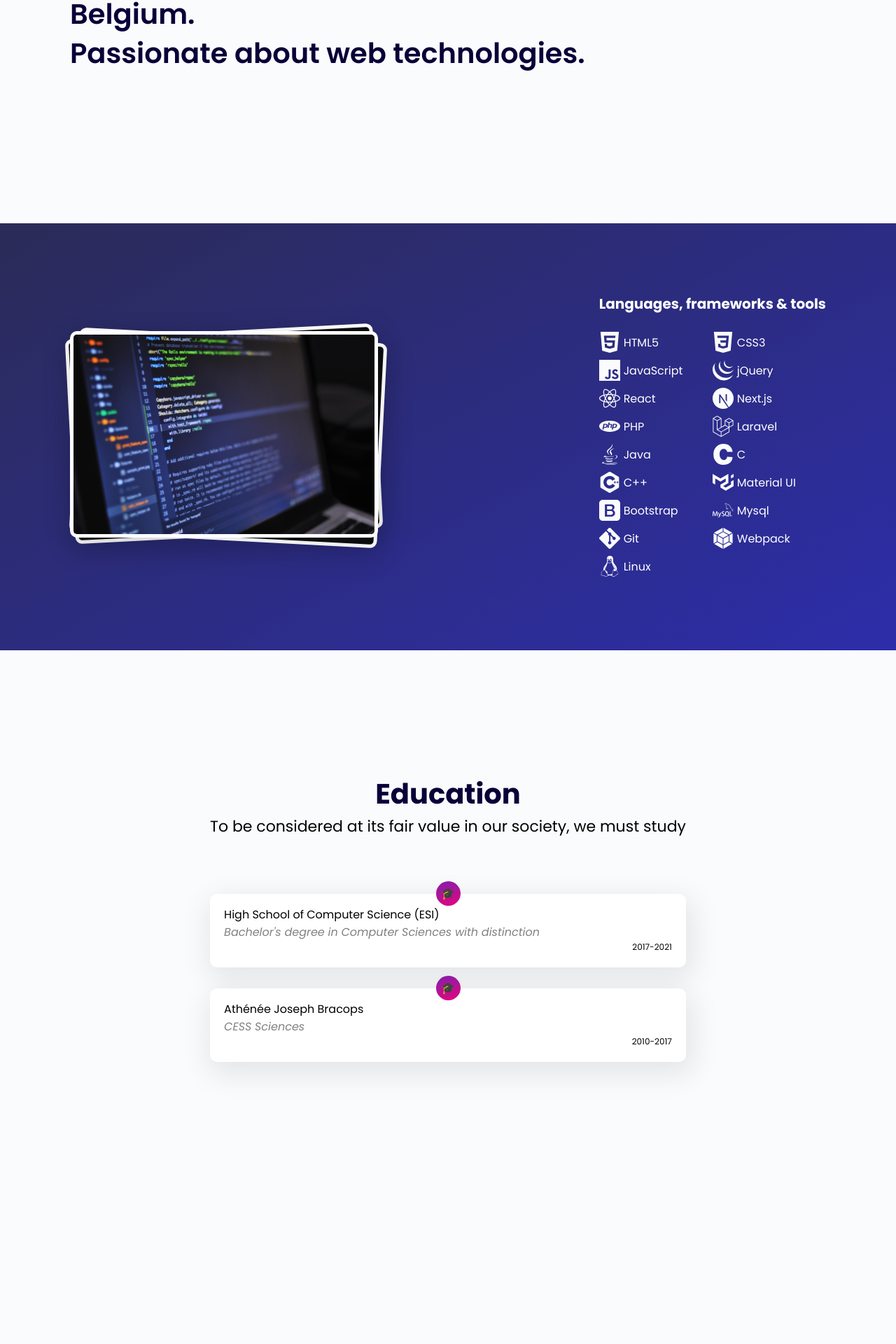
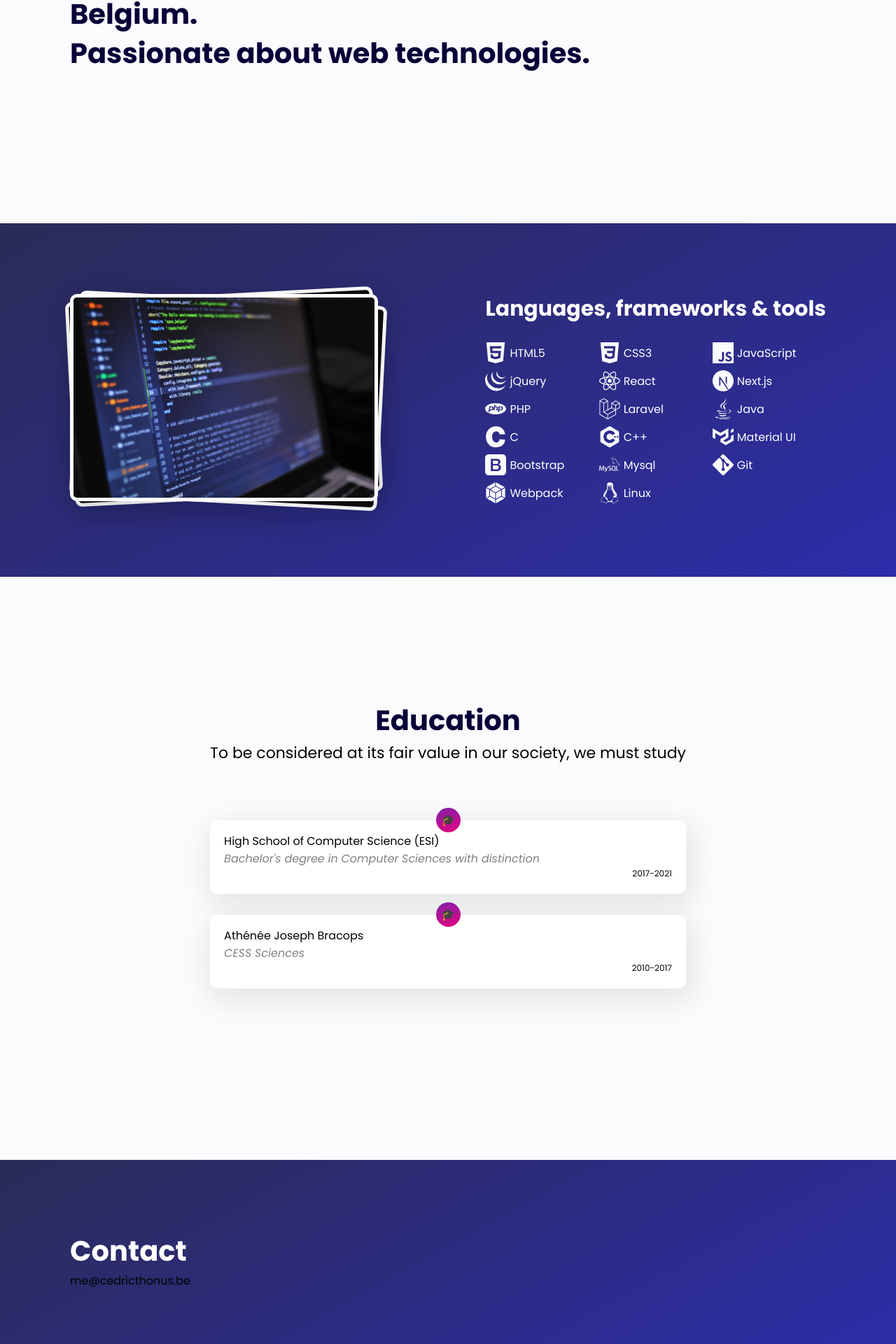
Before and after one commit to cedreams/portfolio, a Next.js app: page / in a window 1280 px wide. Shown: the part 359-2279 px from the top of the page at 70% size. Before the commit the page ends 2021 px from the top, so only its background shows below. Built offline with nearby package versions, Linux system fonts and the light colour scheme.

Commit message:
Clean duplicate

```diff
--- a/src/components/About.tsx
+++ b/src/components/About.tsx
@@ -1,7 +1,7 @@
 export default function About() {
 
     return (
-        <div className="about-content">
+        <div className="about-content title">
                     Junior full stack developer based in Brussels, Belgium.<br />
                     Passionate about web technologies.
         </div>
--- a/src/components/Contact.tsx
+++ b/src/components/Contact.tsx
@@ -1,6 +1,10 @@
 export default function Contact() {
     return (
-        <>
-        </>
+        <div id="contact" className="contact-content">
+            <div className="contact-title title">Contact</div>
+            <div className="contact-desc"></div>
+            <div className="contact-mail">me@cedricthonus.be</div>
+            <div className="contact-github"></div>
+        </div>
     );
 }
--- a/src/components/Education/index.tsx
+++ b/src/components/Education/index.tsx
@@ -4,7 +4,7 @@ export default function Education() {
     return (
         <div id="education" className="education-content">
             <div>
-                <div className="education-title">Education</div>
+                <div className="education-title title">Education</div>
                 <div className="education-desc">To be considered at its fair value in our society, we must study</div>
                 <EducationItem
                     place="High School of Computer Science (ESI)"
--- a/src/components/Skills.tsx
+++ b/src/components/Skills.tsx
@@ -4,20 +4,18 @@ import blurFadeOut from "../animations/blurFadeOut";
 
 export default function Skills() {
     return (
-
         <div id="skills" className="skills-content">
             <Reveal keyframes={blurFadeOut} triggerOnce={true} duration={1500}>
             <div className="skills-content-stack-skelet">
-                    <Reveal keyframes={blurFadeOut} triggerOnce={true} duration={1500} >
+                <Reveal keyframes={blurFadeOut} triggerOnce={true} duration={2000} >
                     <img className="skills-content-image "src="assets/images/expo-code.jpeg" />
                 </Reveal>
             </div>
             </Reveal>
             <div className="skills-body">
                 <Fade keyframes={fadeInUp} triggerOnce={true}>
-                        <div className="skills-body-title">Languages, frameworks &amp; tools</div>
+                    <div className="skills-body-title title">Languages, frameworks &amp; tools</div>
                 </Fade>
-
                 <div className="skills-body-list">
                     <ul>
                     <Fade keyframes={fadeInUp} triggerOnce={true} cascade={true} duration={100} fraction={0}>
@@ -41,9 +39,7 @@ export default function Skills() {
                     </Fade>
                     </ul>
                 </div>
-
             </div>
          </div>
-
     );
 }
--- a/src/pages/index.tsx
+++ b/src/pages/index.tsx
@@ -10,7 +10,6 @@ import fadeInDown from "../animations/fadeInDown";
 export default function Home() {
     return (
         <>
-
 
             <div className="main-container">
                 <Fade keyframes={fadeInDown} triggerOnce={true}>
@@ -28,9 +27,9 @@ export default function Home() {
                     <Education />
                 </Fade>
             </div>
-
-
-            <Contact />
+            <div className="bg-container">
+                <Contact />
+            </div>
         </>
     );
 }
--- a/src/styles/global.css
+++ b/src/styles/global.css
@@ -30,6 +30,11 @@ body,html {
     background: -webkit-gradient(linear, left top, right bottom, from(#2b2b58), to(#2d2dab));
     -webkit-background-clip: text;
     -webkit-text-fill-color: transparent;
+}
+
+.title {
+    font-size: 40px;
+    font-weight: 700;
 }
 
 .menu-container {
@@ -81,9 +86,7 @@ body,html {
 .about-content {
     margin: 100px auto;
     max-width: 1080px;
-    font-weight: 600;
     color: #080038;
-    font-size: 40px;
     line-height: 56px;
     padding-top: 55px;
 }
@@ -104,8 +107,6 @@ body,html {
 
 .education-title {
     text-align: center;
-    font-weight: 700;
-    font-size: 40px;
     color: #080038;
 }
 
@@ -204,8 +205,7 @@ body,html {
 }
 
 .skills-body-title {
-    font-size: 20px;
-    font-weight: 700;
+    font-size: 30px;
     margin-bottom: 20px;
 }
 
@@ -243,17 +243,31 @@ body,html {
     margin-right: 5px;
 }
 
+.contact-content {
+    max-width: 1080px;
+    margin: auto;
+    padding-top: 100px;
+    padding-bottom: 100px;
+}
+
+.contact-title {
+    color: white;
+}
+
 @media screen and (max-width: 550px) {
+    .title {
+        font-weight: 500;
+        font-size: 25px;
+    }
+
     .main-container {
         padding: 75px 40px 0;
         min-height: 400px;
     }
 
     .about-content {
-        font-weight: 500;
         margin: 10px auto auto;
         color: #080038;
-        font-size: 25px;
         line-height: 31px;
     }
 
@@ -267,7 +281,7 @@ body,html {
 
 }
 
-@media screen and (max-width: 800px) {
+@media screen and (max-width: 950px) {
     .skills-content {
         flex-direction: column;
     }
```
Lines whose indentation alone changed are shown as unchanged.
